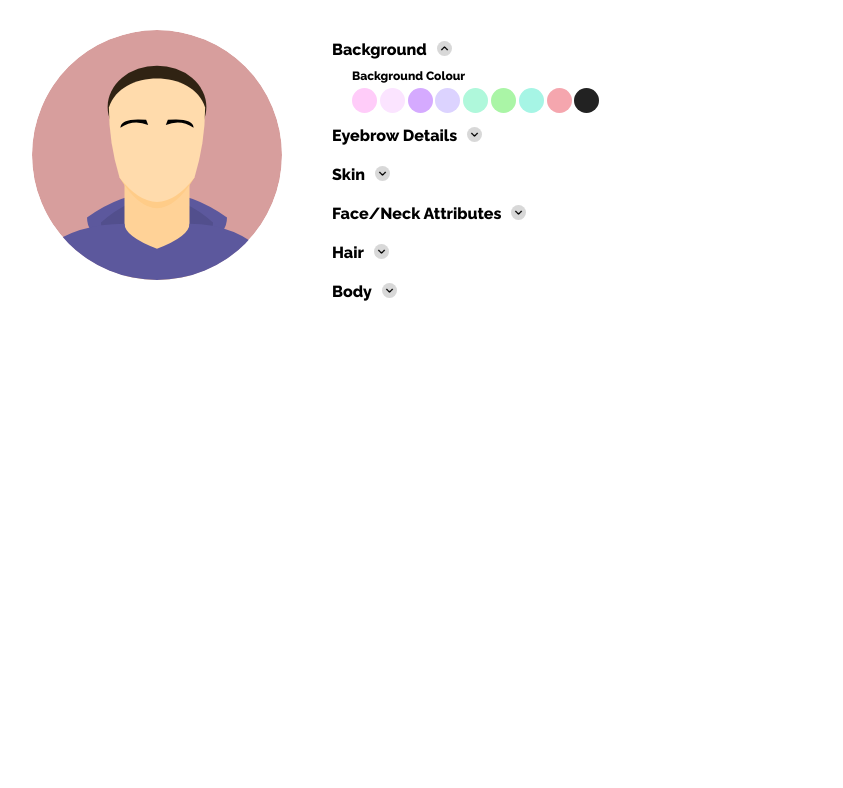
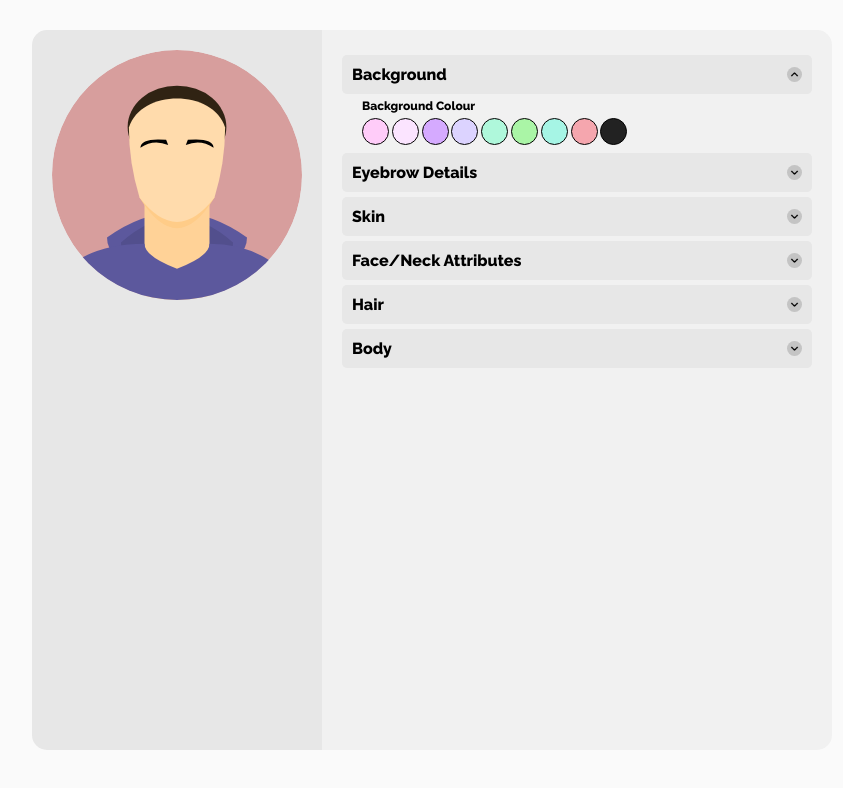
Before and after one commit to RobertCooney99/robertcooney99.github.io, a plain HTML site: page svg/demo.html in a window 1280 px wide. Shown: the whole page, without its empty margins (208-1051 px from the left). Drawn offline with Linux system fonts and the light colour scheme.

Commit message:
Update svgstyle.css

```diff
--- a/svg/svgstyle.css
+++ b/svg/svgstyle.css
@@ -3,6 +3,7 @@
     height: 25px;
     display:inline-block;
     border-radius: 100%;
+    border: solid black 1px;
 }
 
 .bg_colour {
@@ -10,6 +11,7 @@
     height: 25px;
     display:inline-block;
     border-radius: 100%;
+    border: solid black 1px;
 }
 
 .colour_option {
@@ -17,12 +19,14 @@
     height: 25px;
     display:inline-block;
     border-radius: 100%;
+    border: solid black 1px;
 }
 
 body {
     margin: 0;
     font-family: 'Raleway', sans-serif;
     font-size: 12px;
+    background-color: #fafafa;
 }
 
 button {
@@ -32,8 +36,16 @@ button {
 .main-container {
     margin-top: 10px;
     display: flex;
+    flex-direction: row;
     flex-grow: 1;
     max-width: 800px;
+    height: 90vh;
+}
+
+@media only screen and (max-width: 500px) {
+    .main-container {
+        flex-direction: column;
+    }
 }
 
 .flex-main {
@@ -43,23 +55,35 @@ button {
 }
 
 .avatar-container {
-
+    border-top-left-radius: 15px;
+    border-bottom-left-radius: 15px;
+    background-color: #e7e7e7;
+    padding: 20px 20px;
 }
 
 .options-container {
+    border-top-right-radius: 15px;
+    border-bottom-right-radius: 15px;
+    background-color: #f1f1f1;
     flex-grow: 1;
-    padding-left: 50px;
+    padding: 20px;
+    overflow-y: scroll;
+    scroll-behavior: smooth;
 }
 
 h1 {
     font-size: 16px;
     margin: 10px 0px;
     display: inline;
+    padding-left: 10px;
 }
 
 .options-section-title {
     display: flex;
     align-items: center;
+    background-color: #e7e7e7;
+    border-radius: 5px;
+    margin: 5px 0px;
 }
 
 .options-section-options {
@@ -78,8 +102,15 @@ h1 {
     height: 15px;
     display: inline-block;
     margin-left: 10px;
-    background-color: rgb(216, 216, 216);
+    background-color: rgb(196, 196, 196);
     border-radius: 100%;
+}
+
+.toggle-options-container {
+    flex-grow: 1;
+    display: flex;
+    justify-content: flex-end;
+    padding-right: 10px;
 }
 
 .show-options-icon {
@@ -101,7 +132,7 @@ h1 {
 }
 
 .option-button {
-    background-color: rgb(216, 216, 216);
+    background-color: rgb(214, 214, 214);
     border-radius: 5%;
     padding: 4px;
     margin: 3px;
```
